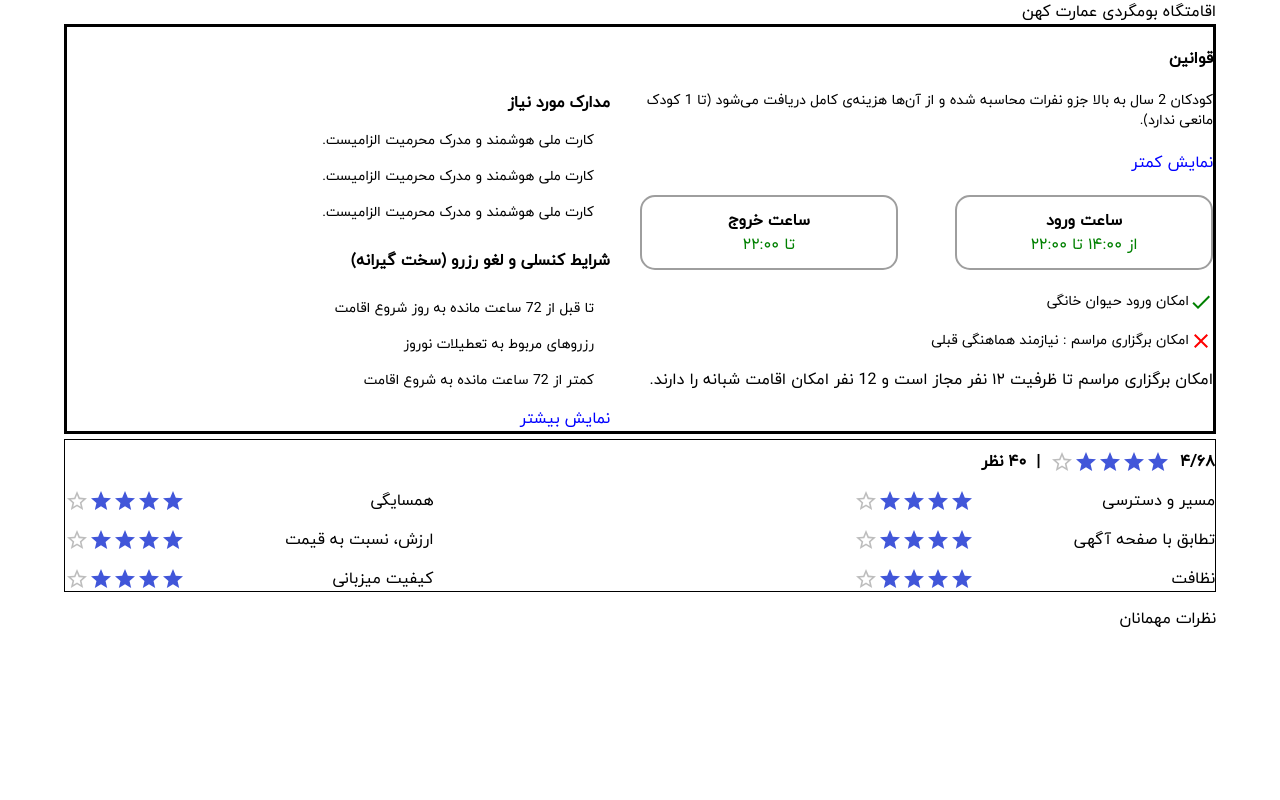
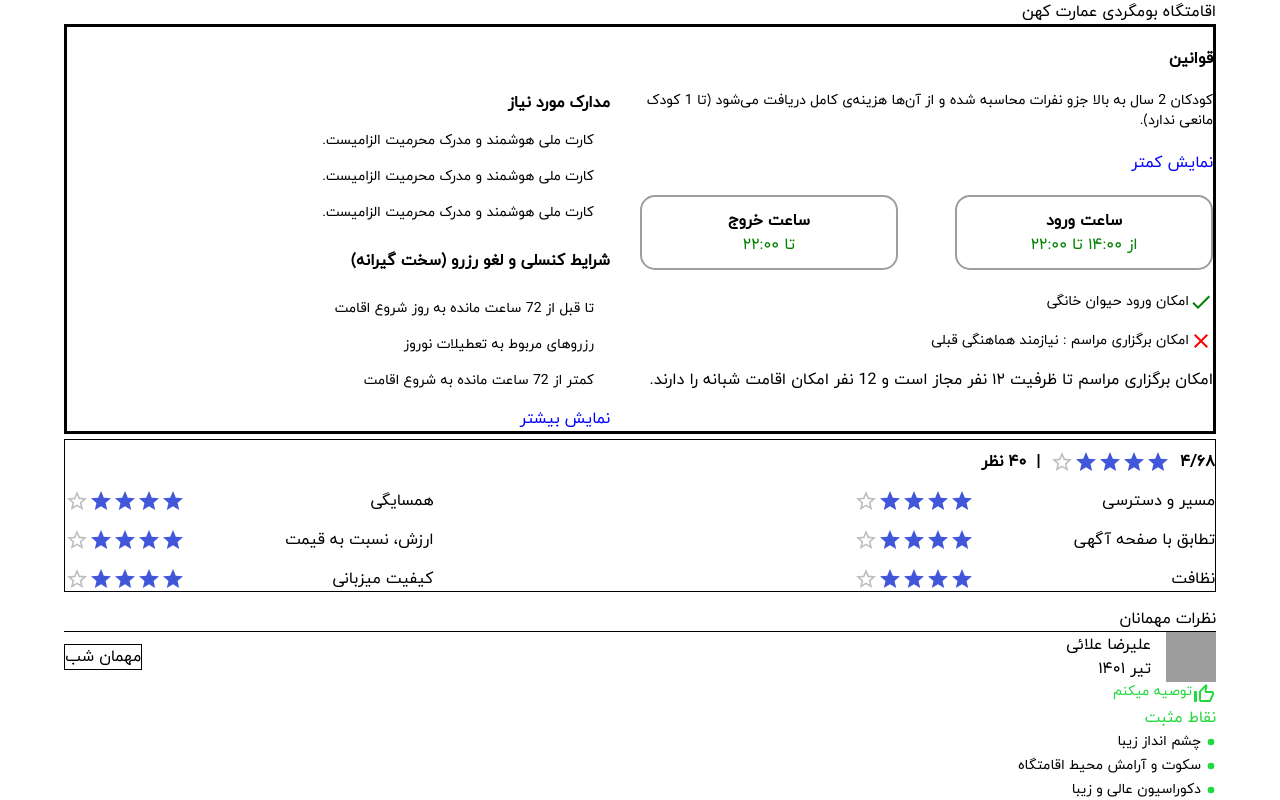
Before and after one commit to Masoudbkhti/Shab, a Next.js app: page /houses/1 in a window 1280 px wide. Shown: the top 800 px of the page. Built offline with nearby package versions, Linux system fonts and the light colour scheme; grey boxes are pictures that could not be loaded.

Commit message:
The singleComponent added

```diff
--- a/app/houses/[resId]/page.js
+++ b/app/houses/[resId]/page.js
@@ -3,6 +3,7 @@ import Reserve from "../../components/houses/Reserve";
 import Rules from "../../components/houses/Rules";
 import CommentRate from "@/app/components/houses/CommentRate";
 import Comments from "@/app/components/houses/Comments";
+import SingleComment from "@/app/components/houses/SingleComment";
 
 export default async function Page({ params }) {
   const data = await getLocalData();
@@ -14,6 +15,7 @@ export default async function Page({ params }) {
       <Rules data={filteredData[0]} />
       <CommentRate/>
       <Comments data={filteredData[0]} />
+      <SingleComment/>
     </div>
   );
 }
```
